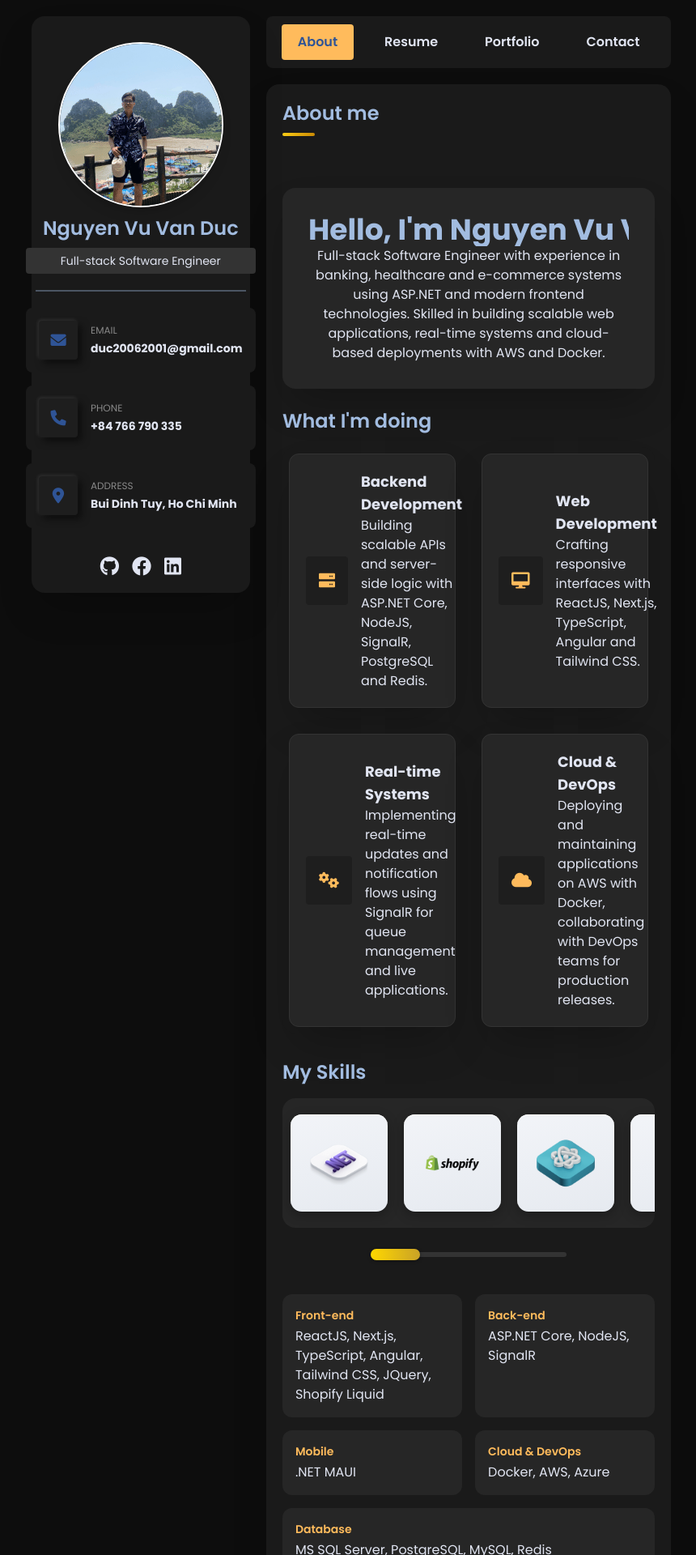
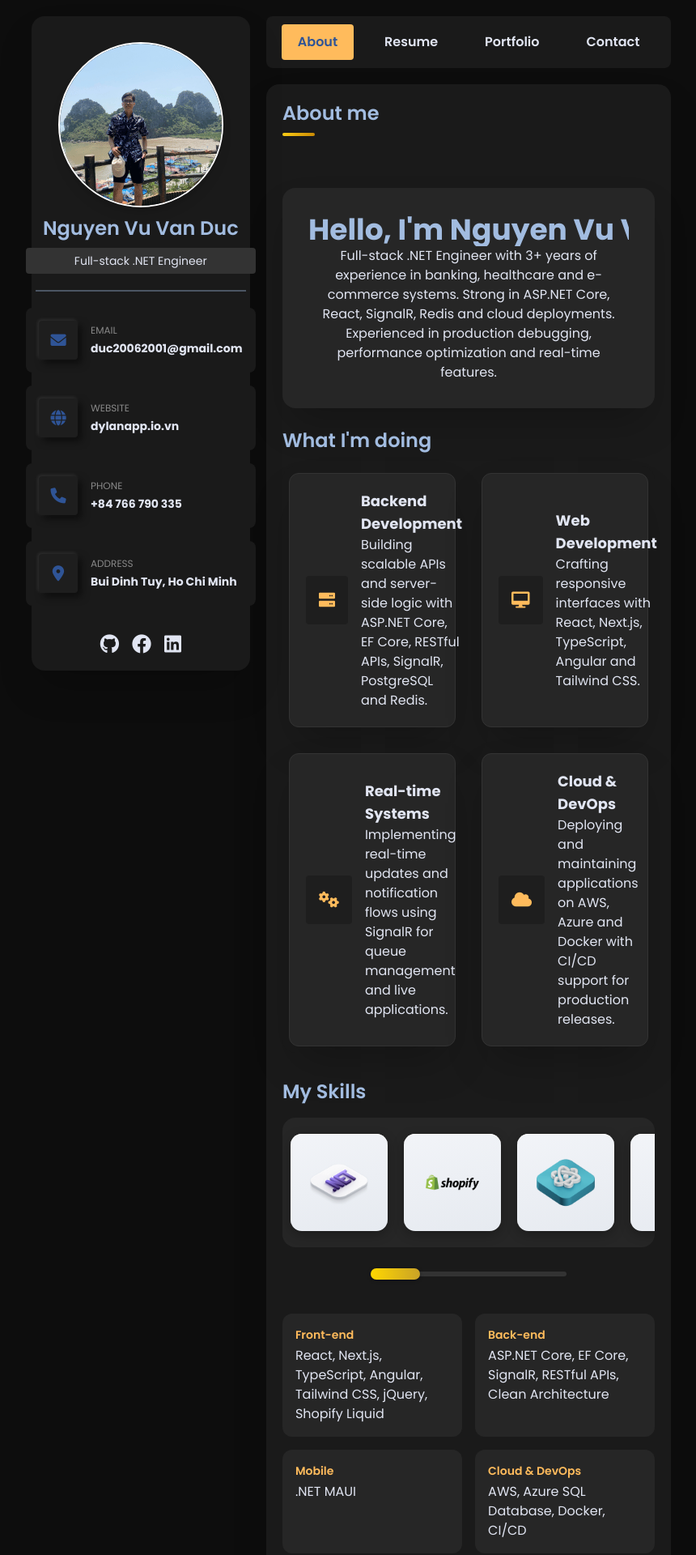
Before and after one commit to Ducvuive2/Portfolio, a React (Create React App) app: page / in a window 1280 px wide. Shown: the top 1920 px of the page at 81% size, without its empty margins (196-1056 px from the left). Built offline with nearby package versions, Linux system fonts and the light colour scheme.

Commit message:
Update my CV

```diff
--- a/public/index.html
+++ b/public/index.html
@@ -3,14 +3,14 @@
   <head>
     <meta charset="UTF-8">
     <meta name="viewport" content="width=device-width, initial-scale=1.0">
-    <title>Nguyen Vu Van Duc - Software Engineer</title>
+    <title>Nguyen Vu Van Duc - Full-stack .NET Engineer</title>
     <!-- SEO Meta Tags -->
-    <meta name="description" content="Nguyen Vu Van Duc - Junior Full-Stack Developer with expertise in .NET, HTML, JavaScript, and ReactJS.">
-    <meta name="keywords" content="Nguyen Vu Van Duc, Full-Stack Developer, .NET, ReactJS, HTML, JavaScript, Software Engineer">
+    <meta name="description" content="Nguyen Vu Van Duc - Full-stack .NET Engineer with 3+ years of experience in banking, healthcare and e-commerce systems.">
+    <meta name="keywords" content="Nguyen Vu Van Duc, Full-stack .NET Engineer, ASP.NET Core, React, SignalR, Redis, AWS, Docker">
     <meta name="author" content="Nguyen Vu Van Duc">
     <!-- Open Graph Meta Tags -->
-    <meta property="og:title" content="Nguyen Vu Van Duc - Software Engineer">
-    <meta property="og:description" content="Explore the portfolio of Nguyen Vu Van Duc, a Junior Full-Stack Developer with a passion for web application development.">
+    <meta property="og:title" content="Nguyen Vu Van Duc - Full-stack .NET Engineer">
+    <meta property="og:description" content="Explore the portfolio of Nguyen Vu Van Duc, a Full-stack .NET Engineer experienced in production systems, real-time features and cloud deployments.">
     <meta property="og:url" content="https://dylanapp.io.vn/">
     <meta property="og:type" content="website">
     <meta property="og:image" content="https://dylanapp.io.vn/images/profile.webp">
--- a/src/App.js
+++ b/src/App.js
@@ -48,7 +48,7 @@ function App() {
     <div className="flex justify-between w-2/3 mx-auto mt-15">
       <div className="sticky flex flex-col items-center w-1/3 mt-5 shadow-2xl bg-background-sidebar text-text rounded-2xl top-5 h-fit p-15">
         <div className="text-center">
-          <a href="/images/Dylann.webp" target="_blank" rel="noopener noreferrer" title="Nguyen Vu Van Duc - Full-stack Software Engineer">
+          <a href="/images/Dylann.webp" target="_blank" rel="noopener noreferrer" title="Nguyen Vu Van Duc - Full-stack .NET Engineer">
             <img
               src="/images/profile.png"
               alt="Profile"
@@ -56,7 +56,7 @@ function App() {
             />
           </a>
           <h2 className="mt-2.5 text-2xl font-semibold text-primary-variant-light">Nguyen Vu Van Duc</h2>
-          <p className="bg-background-hover px-2.5 py-1.5 rounded text-sm mb-5 mt-2">Full-stack Software Engineer</p>
+          <p className="bg-background-hover px-2.5 py-1.5 rounded text-sm mb-5 mt-2">Full-stack .NET Engineer</p>
           <hr className="border-none h-0.5 bg-gray-600 w-11/12 mx-auto my-5" />
           <div className="mb-8 space-y-4">
             <div className="flex items-center p-4 mb-4 rounded-lg bg-background-content">
@@ -71,6 +71,22 @@ function App() {
                 >
                   duc20062001@gmail.com
                 </span>
+              </div>
+            </div>
+            <div className="flex items-center p-4 mb-4 rounded-lg bg-background-content">
+              <div className="flex items-center justify-center w-12 h-12 mr-4 bg-gray-800 rounded neumorphic-icon">
+                <i className="fas fa-globe"></i>
+              </div>
+              <div className="flex flex-col items-start">
+                <label className="mb-1 text-xs uppercase text-text-muted">Website</label>
+                <a
+                  href="https://dylanapp.io.vn/"
+                  target="_blank"
+                  rel="noopener noreferrer"
+                  className="text-sm font-bold cursor-pointer text-text"
+                >
+                  dylanapp.io.vn
+                </a>
               </div>
             </div>
             <div className="flex items-center p-4 mb-4 rounded-lg bg-background-content">
--- a/src/Sections/AboutSection.js
+++ b/src/Sections/AboutSection.js
@@ -7,9 +7,9 @@ function AboutSection() {
           <div className="w-10 h-1 mb-12 rounded bg-gradient-to-r from-yellow-400 to-yellow-600"></div>
         </div>
         <section id="about" className="p-8 shadow-2xl bg-background-card rounded-2xl">
-            <h1 className="text-3xl font-bold text-center typing-effect sm:text-4xl text-primary-variant-light">Hello, I'm Nguyen Vu Van Duc 🙌</h1>
+            <h1 className="text-3xl font-bold text-center typing-effect sm:text-4xl text-primary-variant-light">Hello, I'm Nguyen Vu Van Duc</h1>
             <p className="fade-in-text text-text">
-                Full-stack Software Engineer with experience in banking, healthcare and e-commerce systems using ASP.NET and modern frontend technologies. Skilled in building scalable web applications, real-time systems and cloud-based deployments with AWS and Docker.
+                Full-stack .NET Engineer with 3+ years of experience in banking, healthcare and e-commerce systems. Strong in ASP.NET Core, React, SignalR, Redis and cloud deployments. Experienced in production debugging, performance optimization and real-time features.
             </p>
         </section>
         <div className="mt-6">
@@ -22,7 +22,7 @@ function AboutSection() {
                     <div>
                         <span className="block text-lg font-bold text-text">Backend Development</span>
                         <p>
-                        Building scalable APIs and server-side logic with ASP.NET Core, NodeJS, SignalR, PostgreSQL and Redis.
+                        Building scalable APIs and server-side logic with ASP.NET Core, EF Core, RESTful APIs, SignalR, PostgreSQL and Redis.
                         </p>
                     </div>
                 </div>
@@ -33,7 +33,7 @@ function AboutSection() {
                     <div>
                         <span className="block text-lg font-bold text-text">Web Development</span>
                         <p>
-                            Crafting responsive interfaces with ReactJS, Next.js, TypeScript, Angular and Tailwind CSS.
+                            Crafting responsive interfaces with React, Next.js, TypeScript, Angular and Tailwind CSS.
                         </p>
                     </div>
                 </div>
@@ -55,7 +55,7 @@ function AboutSection() {
                     <div>
                         <span className="block text-lg font-bold text-text">Cloud & DevOps</span>
                         <p>
-                            Deploying and maintaining applications on AWS with Docker, collaborating with DevOps teams for production releases.
+                            Deploying and maintaining applications on AWS, Azure and Docker with CI/CD support for production releases.
                         </p>
                     </div>
                 </div>
@@ -113,11 +113,11 @@ function AboutSection() {
         <div className="grid grid-cols-1 gap-4 md:grid-cols-2">
             <div className="p-4 rounded-xl bg-background-card">
                 <p className="mb-1 text-sm font-semibold text-primary-variant">Front-end</p>
-                <p className="text-text">ReactJS, Next.js, TypeScript, Angular, Tailwind CSS, JQuery, Shopify Liquid</p>
+                <p className="text-text">React, Next.js, TypeScript, Angular, Tailwind CSS, jQuery, Shopify Liquid</p>
             </div>
             <div className="p-4 rounded-xl bg-background-card">
                 <p className="mb-1 text-sm font-semibold text-primary-variant">Back-end</p>
-                <p className="text-text">ASP.NET Core, NodeJS, SignalR</p>
+                <p className="text-text">ASP.NET Core, EF Core, SignalR, RESTful APIs, Clean Architecture</p>
             </div>
             <div className="p-4 rounded-xl bg-background-card">
                 <p className="mb-1 text-sm font-semibold text-primary-variant">Mobile</p>
@@ -125,7 +125,7 @@ function AboutSection() {
             </div>
             <div className="p-4 rounded-xl bg-background-card">
                 <p className="mb-1 text-sm font-semibold text-primary-variant">Cloud & DevOps</p>
-                <p className="text-text">Docker, AWS, Azure</p>
+                <p className="text-text">AWS, Azure SQL Database, Docker, CI/CD</p>
             </div>
             <div className="p-4 rounded-xl bg-background-card md:col-span-2">
                 <p className="mb-1 text-sm font-semibold text-primary-variant">Database</p>
--- a/src/Sections/ProjectSection.js
+++ b/src/Sections/ProjectSection.js
@@ -36,9 +36,11 @@ function ProjectSection() {
 
           <p className="text-text-light">
 
-            <strong className="text-primary">Description:</strong> Developed a full-stack e-commerce platform with product management, authentication and admin dashboard functionalities. <br/>
+            <strong className="text-primary">Description:</strong> Built a full-stack laptop e-commerce platform with customer storefront, React admin dashboard, product/cart/order management, authentication and checkout flow. <br/>
 
-            <strong className="text-primary">Technologies:</strong> ASP.NET Core, SQL Server, LINQ, xUnit. <br/>
+            <strong className="text-primary">Highlights:</strong> Designed a Clean Architecture backend with MediatR, FluentValidation and Redis caching; implemented transactional outbox, RabbitMQ, inbox/idempotency handling and xUnit tests. <br/>
+
+            <strong className="text-primary">Technologies:</strong> ASP.NET Core, EF Core, React, SQL Server, Redis, RabbitMQ, MediatR, xUnit. <br/>
 
             <strong className="text-primary"> Link:</strong> <a href="https://github.com/ducvuive/E-commerce_Laptop_" target="_blank" rel="noopener noreferrer" className="underline hover:text-text-muted">Source</a>
 
@@ -66,11 +68,11 @@ function ProjectSection() {
 
           <p className="text-text-light">
 
-            <strong className="text-primary">Description:</strong> Developed a real-time chat application with live messaging and image upload functionalities.<br/>
+            <strong className="text-primary">Description:</strong> Developed a real-time chat application with live messaging, image upload and user communication features.<br/>
 
-            <strong className="text-primary">Responsibilities:</strong> Designed the database schema, implemented real-time chat and image upload features, and managed project deployment. <br/>
+            <strong className="text-primary">Responsibilities:</strong> Designed the database schema, implemented real-time chat features using SignalR and managed Azure deployment with CI/CD. <br/>
 
-            <strong className="text-primary">Technologies:</strong> ASP.NET, Azure SQL Database, Azure storage, LINQ, SignalR. <br/>
+            <strong className="text-primary">Technologies:</strong> ASP.NET Core, Azure SQL Database, SignalR, CI/CD, Azure Deployment. <br/>
 
             <strong className="text-primary"> Link:</strong> <a href="https://dev.azure.com/19521844/ChatForFun" target="_blank" rel="noopener noreferrer" className="underline hover:text-text-muted">Source</a>
 
```
Also changed, not shown: src/Sections/ResumeSection.js (+12 -12 lines), 5 other files (tests, documents, lock files or other folders).
